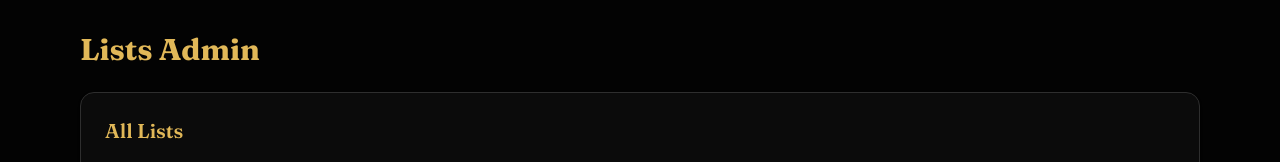
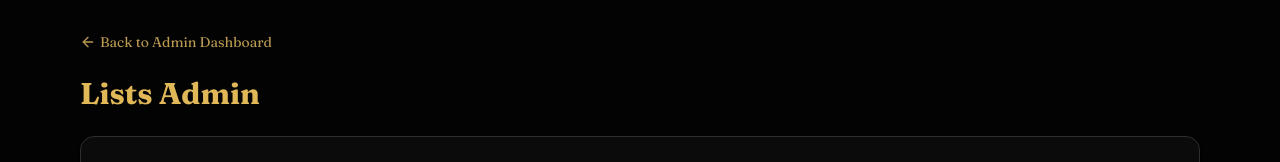
Before and after one commit to PrathmeshSadake/jagmychef, a Next.js app: page /admin/lists in a window 1280 px wide. Shown: the top 162 px of the page. Built offline with nearby package versions, Linux system fonts and the light colour scheme; no server answers; the database is empty; sample sign-in values are in the browser's storage.

Commit message:
Added backbtns

```diff
--- a/src/app/admin/lists/[id]/page.tsx
+++ b/src/app/admin/lists/[id]/page.tsx
@@ -41,7 +41,7 @@ export default async function ListDetailPage({ params }: { params: any }) {
 
   return (
     <div className='container mx-auto py-8 px-4 max-w-6xl'>
-      <div className='mb-6'>
+      <div className='flex justify-between mb-6'>
         <Button
           variant='ghost'
           asChild
--- a/src/app/admin/lists/page.tsx
+++ b/src/app/admin/lists/page.tsx
@@ -1,6 +1,12 @@
 import prisma from "@/lib/db";
 import Link from "next/link";
-import { CalendarIcon, ClockIcon, Eye, ListIcon } from "lucide-react";
+import {
+  ArrowLeft,
+  CalendarIcon,
+  ClockIcon,
+  Eye,
+  ListIcon,
+} from "lucide-react";
 import { Button } from "@/components/ui/button";
 import { Card, CardContent, CardHeader, CardTitle } from "@/components/ui/card";
 import {
@@ -31,7 +37,16 @@ export default async function ListsAdminPage() {
 
   return (
     <div className='container mx-auto py-8 px-4 max-w-6xl'>
-      <div className='flex items-center justify-between mb-6'>
+      <div className='flex flex-col items-start justify-between mb-6'>
+        <div className='mb-6'>
+          <Link
+            href='/admin'
+            className='flex items-center text-sm text-muted-foreground hover:text-foreground'
+          >
+            <ArrowLeft className='mr-1 h-4 w-4' />
+            Back to Admin Dashboard
+          </Link>
+        </div>
         <h1 className='text-3xl font-bold'>Lists Admin</h1>
       </div>
 
```
